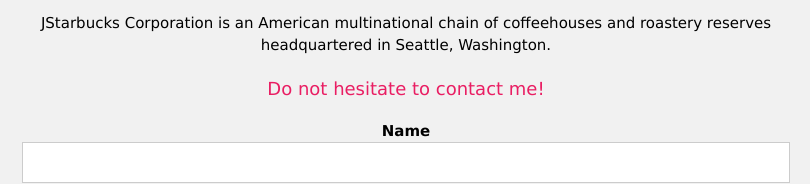
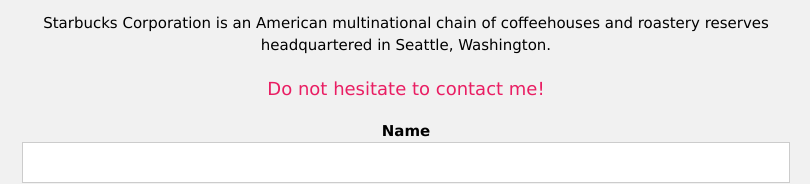
Before and after one commit to AVELAUW/team_the_elite, a plain HTML site: page index.html in a window 1280 px wide. Shown: the part 619-803 px from the top of the page, 234-1044 px from the left. Drawn offline with nearby package versions, Linux system fonts and the light colour scheme.

Commit message:
Update index.html

```diff
--- a/index.html
+++ b/index.html
@@ -40,7 +40,7 @@
   <h2>About</h2>
   <img src="/w3images/boy.jpg" class="w3-image w3-padding-32" width="300" height="300">
   <form style="margin:auto;width:60%" action="/action_page.php" target="_blank">
-    <p>JStarbucks Corporation is an American multinational chain of coffeehouses and roastery reserves headquartered in Seattle, Washington.</p>
+    <p>Starbucks Corporation is an American multinational chain of coffeehouses and roastery reserves headquartered in Seattle, Washington.</p>
     <p class="w3-large w3-text-pink">Do not hesitate to contact me!</p>
     <div class="w3-section">
       <label><b>Name</b></label>
```
